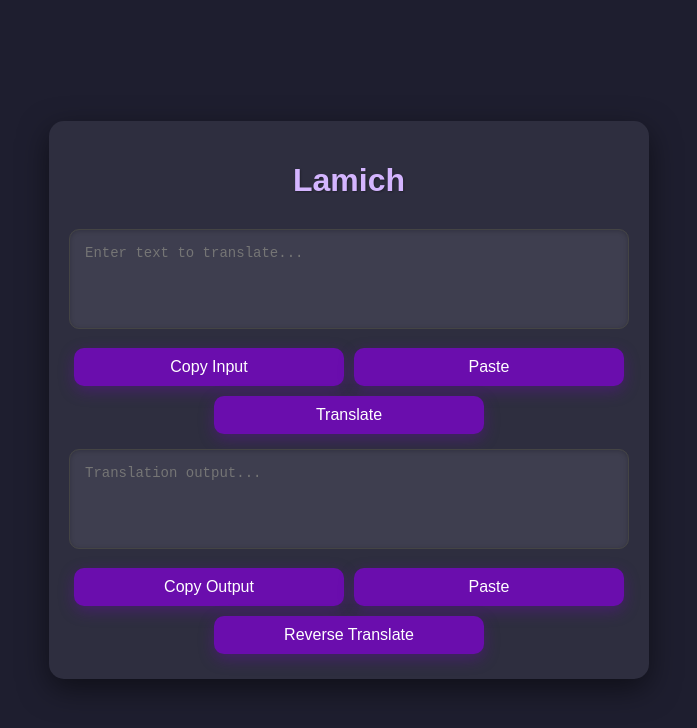
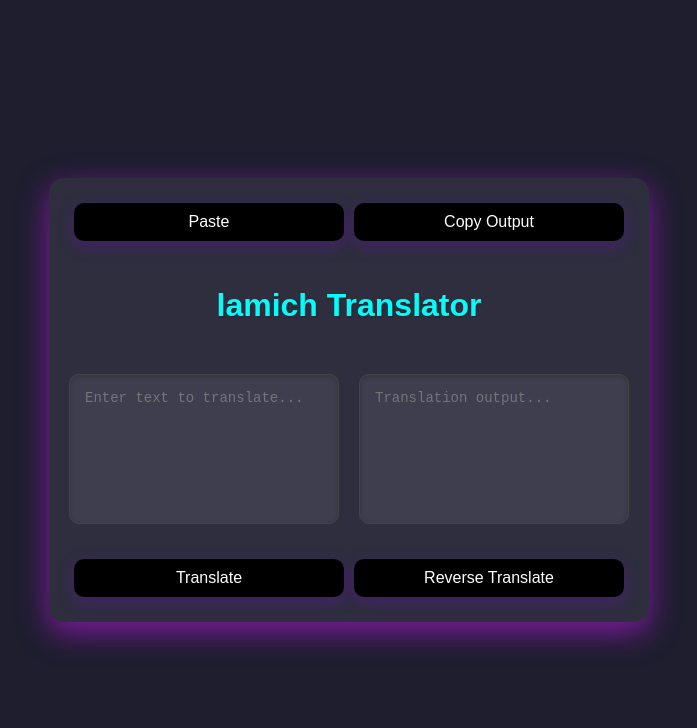
Before and after one commit to sinnaz3153/lila-lama, a plain HTML site: page lamich/index.html in a window 1280 px wide. Shown: the whole page, without its empty margins (291-988 px from the left). Drawn offline with Linux system fonts and the light colour scheme.

Commit message:
Update index.html

```diff
--- a/lamich/index.html
+++ b/lamich/index.html
@@ -18,22 +18,32 @@
     color: #e0e0e0;
     overflow-x: hidden; /* Prevent horizontal scroll */
 }
+
 .container {
     background: #2e2e3f;
     padding: 20px;
     border-radius: 15px;
-            box-shadow: 0 10px 30px rgba(0, 0, 0, 0.5);
+    box-shadow: 0 10px 30px rgba(209, 25, 255, 0.532);
     width: 90%;
     max-width: 600px;
     text-align: center;
     animation: fadeIn 1s ease-out;
     box-sizing: border-box; /* Include padding and border in width calculation */
 }
+
 h1 {
     margin-bottom: 20px;
-            color: #d4b5ff;
+    color: #00fffb;
     text-shadow: 1px 1px 2px rgba(0, 0, 0, 0.3);
 }
+
+.textarea-container {
+    display: flex;
+    gap: 10px;
+    flex-wrap: wrap;
+    justify-content: center;
+}
+
 textarea {
     width: 100%;
     height: 100px;
@@ -49,13 +59,15 @@
     transition: border 0.3s ease;
     box-sizing: border-box; /* Include padding and border in width calculation */
 }
+
 textarea:focus {
     border: 1px solid #b085f5;
     outline: none;
     box-shadow: inset 0 1px 8px rgba(0, 0, 0, 0.3);
 }
+
 button {
-            background-color: #6a0dad;
+    background-color: #000000;
     color: white;
     border: none;
     border-radius: 10px;
@@ -68,11 +80,13 @@
     width: calc(50% - 10px); /* Ensure buttons fit within the container */
     box-sizing: border-box; /* Include padding and border in width calculation */
 }
+
 button:hover {
-            background-color: #5b0c99;
+    background-color: #8f00fd60;
     box-shadow: 0 8px 20px rgba(106, 13, 173, 0.5);
     transform: translateY(-2px);
 }
+
 .loader {
     display: flex;
     position: fixed;
@@ -85,6 +99,7 @@
     justify-content: center;
     z-index: 1000;
 }
+
 .loader:after {
     content: '';
     width: 50px;
@@ -94,18 +109,44 @@
     border-radius: 50%;
     animation: spin 1s linear infinite;
 }
+
 @keyframes spin {
     0% { transform: rotate(0deg); }
     100% { transform: rotate(360deg); }
 }
+
 @keyframes fadeIn {
     0% { opacity: 0; transform: scale(0.9); }
     100% { opacity: 1; transform: scale(1); }
 }
+
 .button-group {
     display: flex;
     flex-wrap: wrap;
     justify-content: space-between; /* Distribute buttons evenly */
+}
+
+/* Add new layout rules for larger screens */
+@media screen and (min-width: 600px) {
+    .textarea-container {
+        flex-direction: row;
+        justify-content: space-between;
+    }
+
+    textarea {
+        width: calc(50% - 10px);
+        height: 150px;
+    }
+
+    .container {
+        display: flex;
+        flex-direction: column;
+        gap: 20px;
+    }
+
+    .button-group-top {
+        order: -1; /* Move the top buttons above textareas */
+    }
 }
     </style>
 </head>
@@ -113,23 +154,22 @@
     <div class="loader"></div>
 
     <div class="container">
-        <h1>Lamich</h1>
+        <h1>lamich Translator</h1>
 
-        <textarea id="inputText" placeholder="Enter text to translate..."></textarea>
-        <div class="button-group">
-            <button onclick="copyToClipboard('inputText')">Copy Input</button>
+        <div class="button-group button-group-top">
             <button onclick="pasteFromClipboard('inputText')">Paste</button>
+            <button onclick="copyToClipboard('outputText')">Copy Output</button>
         </div>
 
-        <button onclick="translateText()">Translate</button>
-
+        <div class="textarea-container">
+            <textarea id="inputText" placeholder="Enter text to translate..."></textarea>
             <textarea id="outputText" placeholder="Translation output..." readonly></textarea>
-        <div class="button-group">
-            <button onclick="copyToClipboard('outputText')">Copy Output</button>
-            <button onclick="pasteFromClipboard('outputText')">Paste</button>
         </div>
 
+        <div class="button-group">
+            <button onclick="translateText()">Translate</button>
             <button onclick="reverseTranslateText()">Reverse Translate</button>
+        </div>
     </div>
 
     <script>
```
Lines whose indentation alone changed are shown as unchanged.
